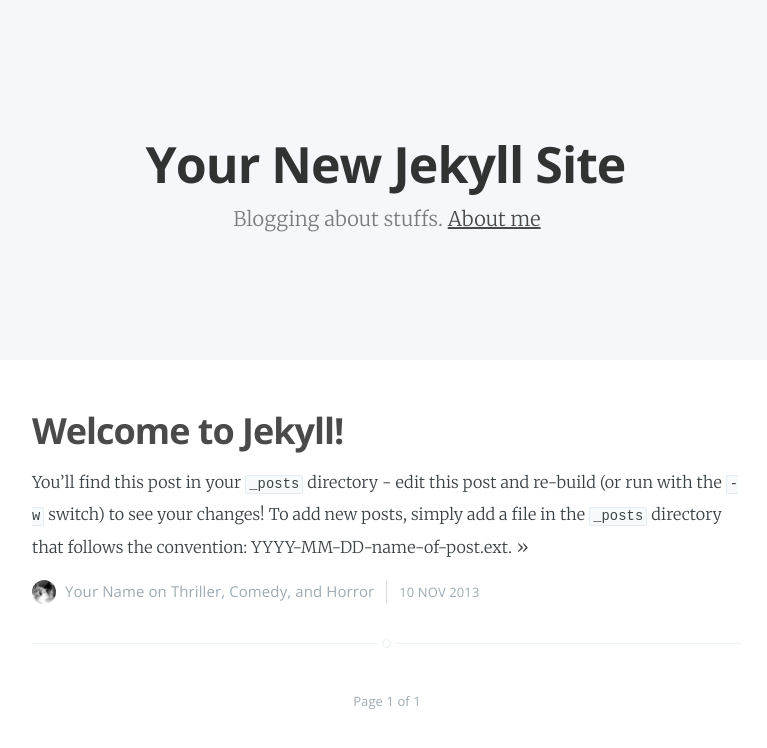
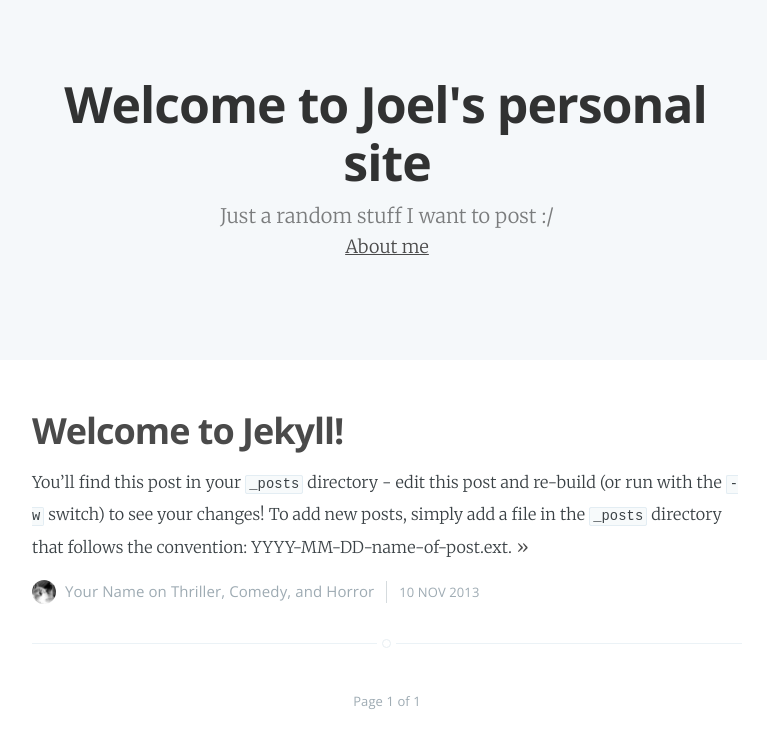
Before and after one commit to joelimgu/joelimgu.github.io, a Jekyll site: the page built from index.html, in a window 1280 px wide. Shown: the top 748 px of the page, without its empty margins (253-1020 px from the left). Built offline with Jekyll 4.4.1, drawn with Linux system fonts in a browser that asks for light colours; the list of posts is cut into pages by our own code.

Commit message:
Main page things

```diff
--- a/_config.yml
+++ b/_config.yml
@@ -1,5 +1,5 @@
-name: Your New Jekyll Site
-description: Blogging about stuffs
+name: Welcome to Joel's personal site
+description: Just a random stuff I want to post :/
 meta_description: "Your New Jekyll Site, Blogging about stuffs"
 
 markdown: kramdown
--- a/index.html
+++ b/index.html
@@ -17,9 +17,11 @@
         <div class="main-header-content inner">
             <h1 class="page-title">{{ site.name }}</h1>
             <h2 class="page-description">
-                {% if site.description %} {{ site.description }}. {% endif %}
+                {% if site.description %} {{ site.description }} {% endif %}
+            </h2>
+            <p>
                 {% if page.about %} <a href='{{page.about | relative_url}}'> About me </a> {% endif %}
-            </h2>
+            </p>
         </div>
     </div>
     <a class="scroll-down icon-arrow-left" href="#content" data-offset="-45"><span class="hidden">Scroll Down</span></a>
```
Also changed, not shown: about.md (+2 -1 lines), 1 other file.
